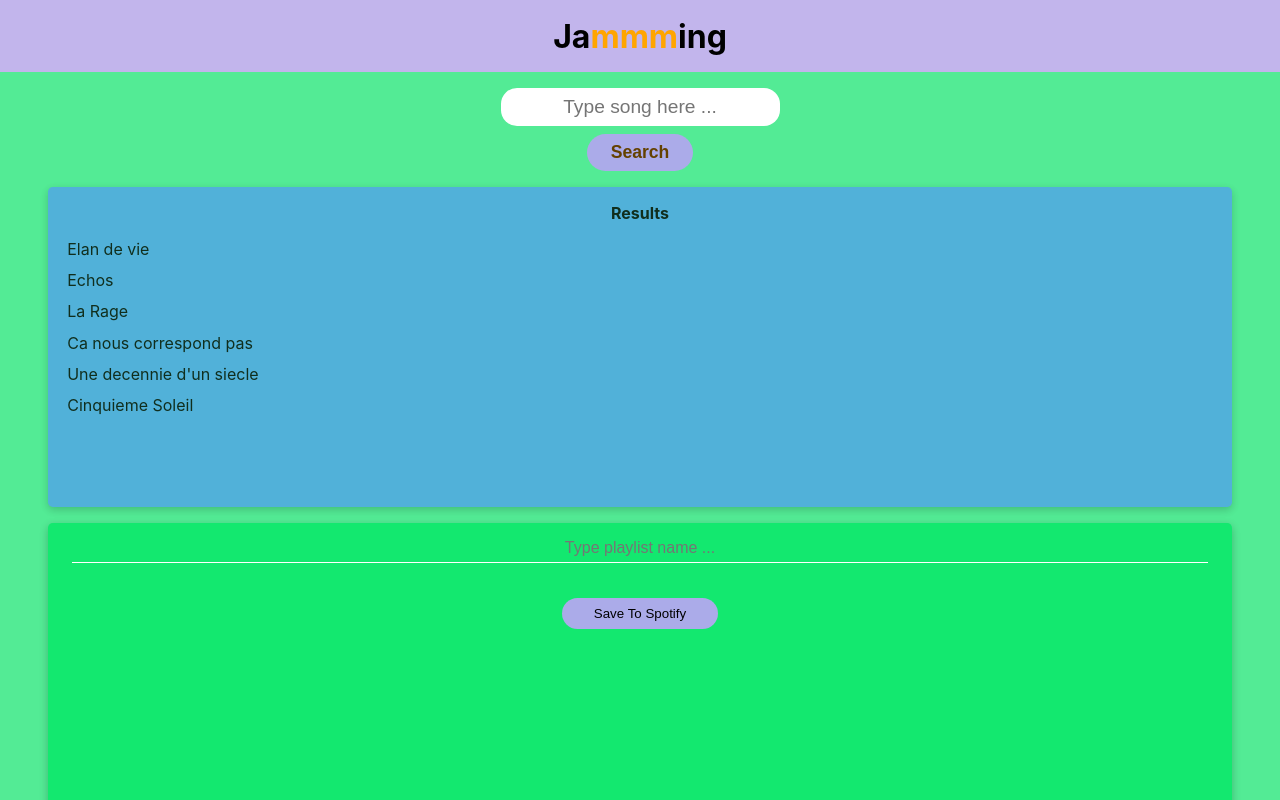
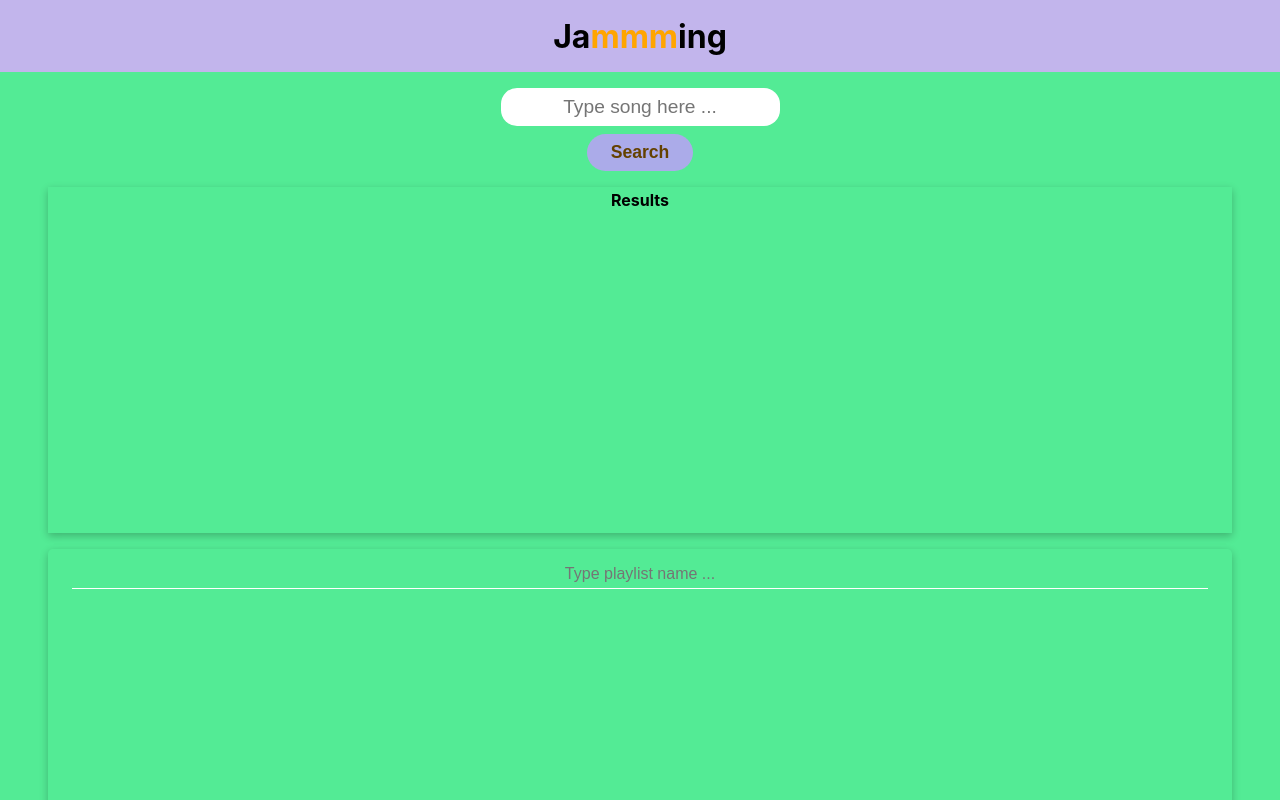
Before and after one commit to wilaxx/jammming, a React (Create React App) app: page / in a window 1280 px wide. Shown: the top 800 px of the page. Built offline with nearby package versions, Linux system fonts and the light colour scheme.

Commit message:
Finish create components

```diff
--- a/src/Components/Playlist/Playlist.css
+++ b/src/Components/Playlist/Playlist.css
@@ -7,7 +7,7 @@
     gap: 0.9rem;
     padding: 1rem 1.5rem;
     border-radius: 0.3rem;
-    background-color: rgb(19, 232, 111);
+    /* background-color: rgb(19, 232, 111); */
     min-height: 40vh;
 }
 
@@ -23,24 +23,8 @@ bouton-rose {}
     padding-bottom: 0.3rem;
 }
 
-
-
-.Playlist-tracks {
-    display: flex;
-    flex-direction: column;
-    /* align-items: flex-start; */
-    gap: 0.7rem;
-    padding: 0.2rem;
-}
-.Playlist-tracks li {
-    min-width: 30vw;
-    max-width: 80vw;
-    padding-left: 1rem;
-}
-
 .Playlist button {
     align-self: center;
-    background-color: rgb(171, 171, 233);
     padding: 0.5rem 2rem;
     border-radius: 2rem;
     border-style: none;
--- a/src/Components/Playlist/Playlist.js
+++ b/src/Components/Playlist/Playlist.js
@@ -1,5 +1,6 @@
 import React from "react";
 import "./Playlist.css";
+import Tracklist from "../Tracklist/Tracklist";
 
 function Playlist() {
   return (
@@ -11,9 +12,7 @@ function Playlist() {
       >
       </input>
 
-      <ul className="Playlist-tracks">
-
-      </ul>
+      <Tracklist />
 
       <button>Save To Spotify</button>
     </div>
--- a/src/Components/SearchResults/SearchResults.css
+++ b/src/Components/SearchResults/SearchResults.css
@@ -1,7 +1,11 @@
 .SearchResults {
+    box-shadow: rgba(0, 0, 0, 0.24) 0px 3px 8px;
+    padding-top: 0.2rem;
 
 }
 
-.SearchResults h1 {
+.SearchResults h2 {
     font-size: 1rem;
+    text-align: center;
+    margin-bottom: 0.2rem;
 }
--- a/src/Components/SearchResults/SearchResults.js
+++ b/src/Components/SearchResults/SearchResults.js
@@ -5,6 +5,7 @@ import Tracklist from "../Tracklist/Tracklist";
 function SearchResults() {
   return (
     <div className="SearchResults">
+        <h2>Results</h2>
         <Tracklist />
     </div>
   );
--- a/src/Components/Track/Track.js
+++ b/src/Components/Track/Track.js
@@ -4,11 +4,7 @@ import "./Track.css";
 function Track() {
   return (
     <div className="Track">
-      <header className="Track-header">
-        <p>
-          Mon composant : Track
-        </p>
-      </header>
+
     </div>
   );
 }
--- a/src/Components/Tracklist/Tracklist.css
+++ b/src/Components/Tracklist/Tracklist.css
@@ -3,8 +3,6 @@
     flex-direction: column;
     gap: 0.8rem;
     opacity: 0.8;
-    background-color: rgb(81, 163, 235);
-    box-shadow: rgba(0, 0, 0, 0.24) 0px 3px 8px;
     border-radius: 0.3rem;
     padding: 1rem 0;
     min-height: 40vh;
--- a/src/Components/Tracklist/Tracklist.js
+++ b/src/Components/Tracklist/Tracklist.js
@@ -5,16 +5,7 @@ function Tracklist() {
   return (
 
     <div className="Tracklist">
-        <h1>Results</h1>
-        <ul className="tracksresult">
-          <li>Elan de vie</li>
-          <li>Echos</li>
-          <li>La Rage</li>
-          <li>Ca nous correspond pas</li>
-          <li>Une decennie d'un siecle</li>
-          <li>Cinquieme Soleil</li>
 
-        </ul>
     </div>
   );
 }
```
